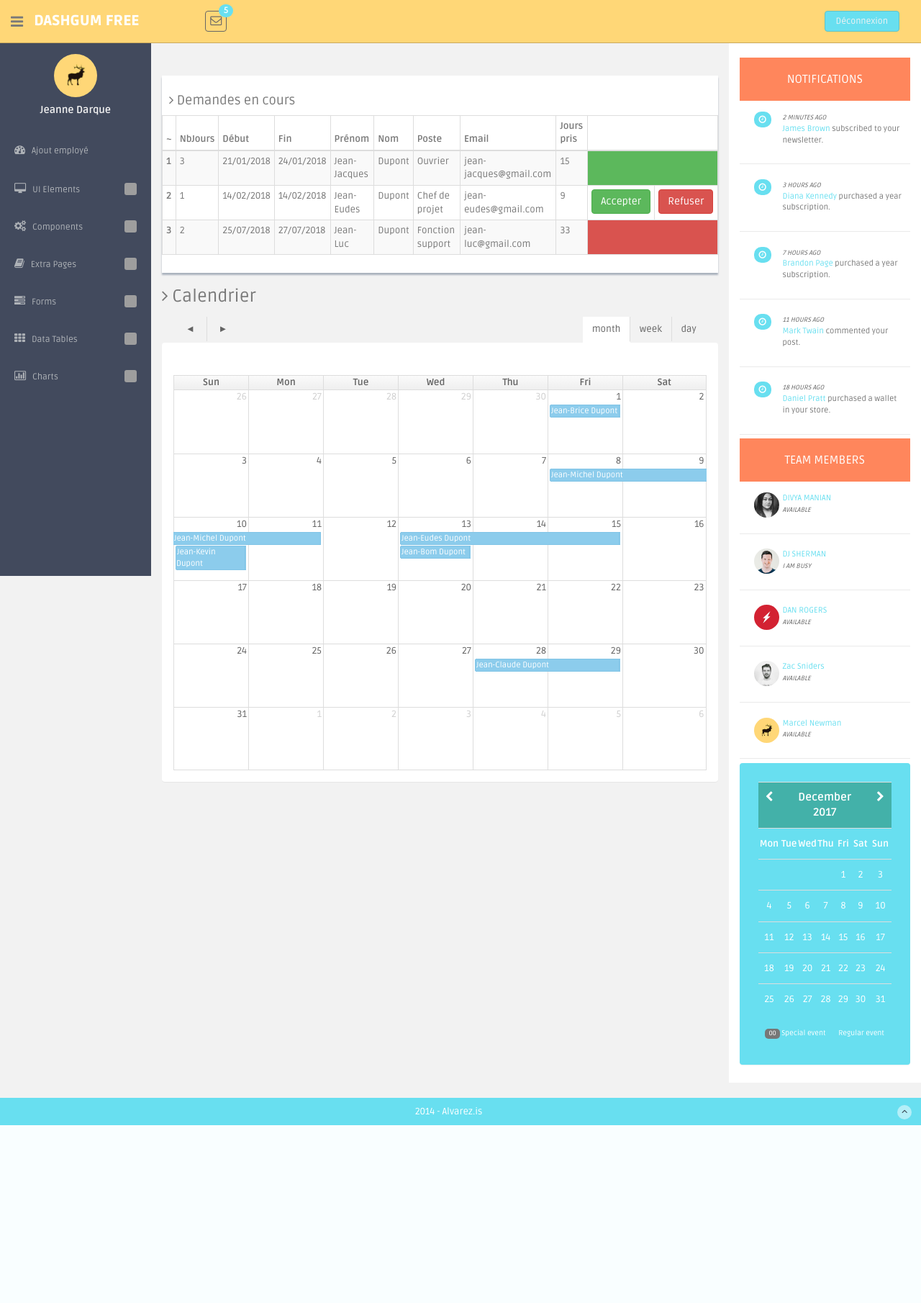
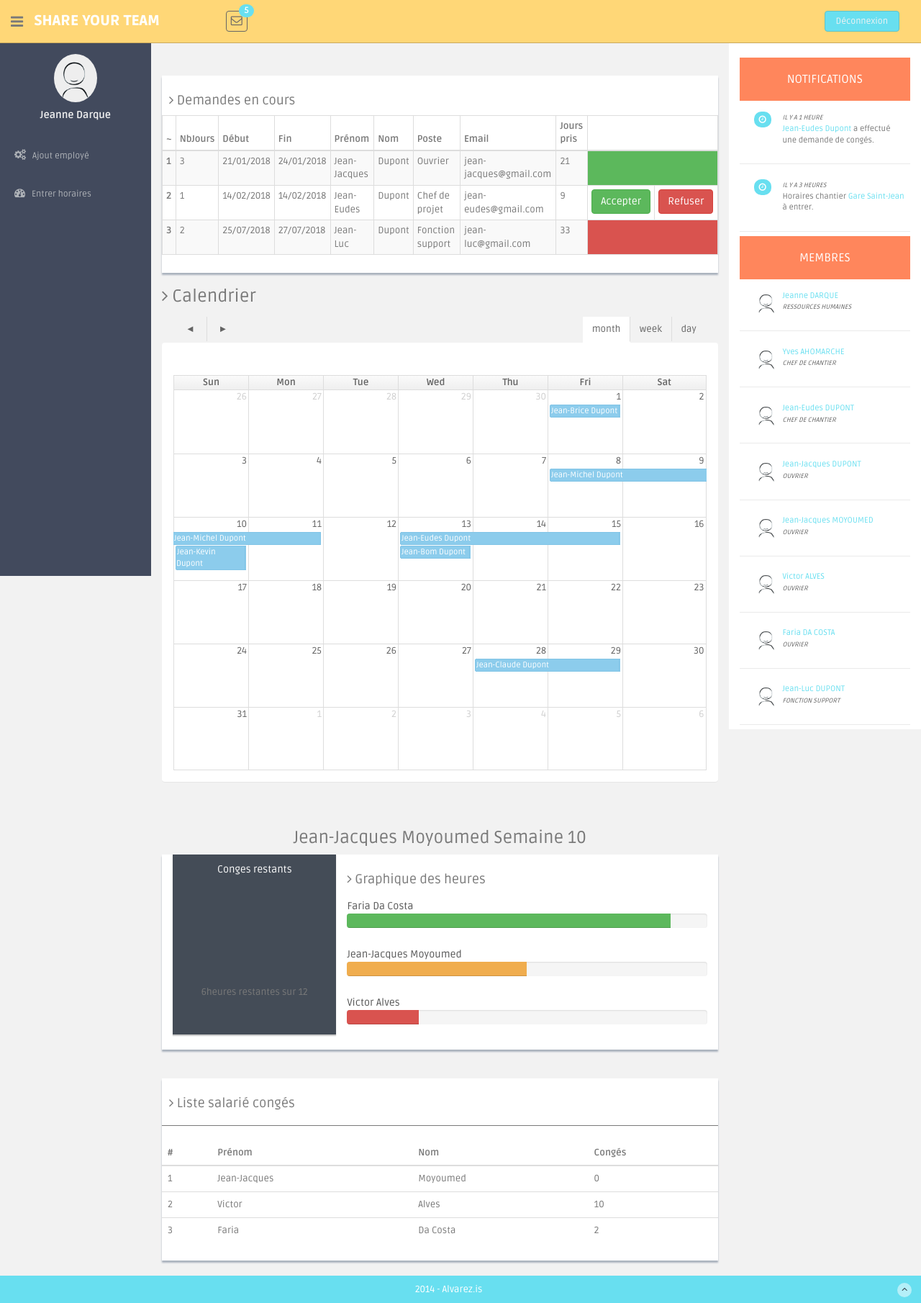
Before and after one commit to APRikube/projetCommunication, a PHP site: page /lndex.php in a window 1280 px wide. Shown: the whole page at 72% size. Before the commit the page ends 1563 px from the top, so only its background shows below. Run offline with PHP 8.4, Linux system fonts and the light colour scheme; grey boxes are pictures that could not be loaded.

Commit message:
C'EST PRESQUE FINI PUTAIN JE SUIS HEUREUX MES REVISIONS COMMENCENT3

```diff
--- a/lndex.php
+++ b/lndex.php
@@ -13,13 +13,13 @@
     <meta name="author" content="Dashboard">
     <meta name="keyword" content="Dashboard, Bootstrap, Admin, Template, Theme, Responsive, Fluid, Retina">
 
-    <title>DASHGUM - FREE Bootstrap Admin Template</title>
+    <title>Manage your team</title>
 
     <!-- Bootstrap core CSS -->
     <link href="assets/css/bootstrap.css" rel="stylesheet">
     <!--external css-->
     <link href="assets/font-awesome/css/font-awesome.css" rel="stylesheet"/>
-    <link href="assets/js/fullcalendar/bootstrap-fullcalendar.css" rel="stylesheet" />
+    <link href="assets/js/fullcalendar/bootstrap-fullcalendar.css" rel="stylesheet"/>
     <link rel="stylesheet" type="text/css" href="assets/css/zabuto_calendar.css">
     <link rel="stylesheet" type="text/css" href="assets/js/gritter/css/jquery.gritter.css"/>
     <link rel="stylesheet" type="text/css" href="assets/lineicons/style.css">
@@ -78,6 +78,34 @@
     </div>
 </div>
 
+<!-- modal -->
+<div aria-hidden="true" aria-labelledby="myModalLabel" role="dialog" tabindex="-1" id="modalEntrerHoraires"
+     class="modal fade">
+    <div class="modal-dialog">
+        <div class="modal-content">
+            <div class="modal-header">
+                <button type="button" class="close" data-dismiss="modal" aria-hidden="true">&times;</button>
+                <h4 class="modal-title">Formulaire ajout</h4>
+            </div>
+            <div class="modal-body">
+                <p>Nom</p>
+                <input type="text" name="inputNom" placeholder="Nom" autocomplete="off"
+                       class="form-control placeholder-no-fix">
+                <p style="padding-top: 10px">Heure début</p>
+                <input type="text" name="inputDebut" placeholder="Heure début" autocomplete="off"
+                       class="form-control placeholder-no-fix">
+                <p style="padding-top: 10px">Heure fin</p>
+                <input type="text" name="inputFin" placeholder="Heure fin" autocomplete="off"
+                       class="form-control placeholder-no-fix">
+            </div>
+            <div class="modal-footer">
+                <button data-dismiss="modal" class="btn btn-default" type="button">Annuler</button>
+                <button class="btn btn-theme" type="button">Envoyer</button>
+            </div>
+        </div>
+    </div>
+</div>
+
 <section id="container">
     <!-- **********************************************************************************************************************************************************
     TOP BAR CONTENT & NOTIFICATIONS
@@ -88,7 +116,7 @@
             <div class="fa fa-bars tooltips" data-placement="right" data-original-title="Toggle Navigation"></div>
         </div>
         <!--logo start-->
-        <a href="index.html" class="logo"><b>DASHGUM FREE</b></a>
+        <a href="index.html" class="logo"><b>SHARE YOUR TEAM</b></a>
         <!--logo end-->
         <div class="nav notify-row" id="top_menu">
             <!--  notification start -->
@@ -178,105 +206,21 @@
             <!-- sidebar menu start-->
             <ul class="sidebar-menu" id="nav-accordion">
 
-                <p class="centered"><a href="profile.html"><img src="assets/img/ui-sam.jpg" class="img-circle"
-                                                                width="60"></a></p>
+                <p class="centered"><a href="#"><img style="background-color: #eee" src="assets/img/imageProfil2.PNG" class="img-circle" width="60"></a></p>
                 <h5 class="centered">Jeanne Darque</h5>
 
                 <li class="mt">
                     <a data-toggle="modal" href="lndex.php#modalAjoutEmploye">
-                        <i class="fa fa-dashboard"></i>
+                        <i class="fa fa-cogs"></i>
                         <span>Ajout employé</span>
                     </a>
                 </li>
-
-                <!-- modal -->
-                <div aria-hidden="true" aria-labelledby="myModalLabel" role="dialog" tabindex="-1"
-                     id="modalAjoutEmploye" class="modal fade">
-                    <div class="modal-dialog">
-                        <div class="modal-content">
-                            <div class="modal-header">
-                                <button type="button" class="close" data-dismiss="modal" aria-hidden="true">&times;
-                                </button>
-                                <h4 class="modal-title">Mot de passe oublié ?</h4>
-                            </div>
-                            <div class="modal-body">
-                                <p>Entrez votre adresse e-mail ci-dessous pour réinitialiser votre mot de passe.</p>
-                                <input type="text" name="email" placeholder="Email" autocomplete="off"
-                                       class="form-control placeholder-no-fix">
-
-                            </div>
-                            <div class="modal-footer">
-                                <button data-dismiss="modal" class="btn btn-default" type="button">Annuler</button>
-                                <button class="btn btn-theme" type="button">Envoyer</button>
-                            </div>
-                        </div>
-                    </div>
-                </div>
-
-                <li class="sub-menu">
-                    <a href="javascript:;">
-                        <i class="fa fa-desktop"></i>
-                        <span>UI Elements</span>
+                <li>
+                    <a data-toggle="modal" href="lndex.php#modalEntrerHoraires">
+                        <i class="fa fa-dashboard"></i>
+                        <span>Entrer horaires</span>
                     </a>
-                    <ul class="sub">
-                        <li><a href="general.html">General</a></li>
-                        <li><a href="buttons.html">Buttons</a></li>
-                        <li><a href="panels.html">Panels</a></li>
-                    </ul>
                 </li>
-
-                <li class="sub-menu">
-                    <a href="javascript:;">
-                        <i class="fa fa-cogs"></i>
-                        <span>Components</span>
-                    </a>
-                    <ul class="sub">
-                        <li><a href="calendar.html">Calendar</a></li>
-                        <li><a href="gallery.html">Gallery</a></li>
-                        <li><a href="todo_list.html">Todo List</a></li>
-                    </ul>
-                </li>
-                <li class="sub-menu">
-                    <a href="javascript:;">
-                        <i class="fa fa-book"></i>
-                        <span>Extra Pages</span>
-                    </a>
-                    <ul class="sub">
-                        <li><a href="blank.html">Blank Page</a></li>
-                        <li><a href="login.html">Login</a></li>
-                        <li><a href="lock_screen.html">Lock Screen</a></li>
-                    </ul>
-                </li>
-                <li class="sub-menu">
-                    <a href="javascript:;">
-                        <i class="fa fa-tasks"></i>
-                        <span>Forms</span>
-                    </a>
-                    <ul class="sub">
-                        <li><a href="form_component.html">Form Components</a></li>
-                    </ul>
-                </li>
-                <li class="sub-menu">
-                    <a href="javascript:;">
-                        <i class="fa fa-th"></i>
-                        <span>Data Tables</span>
-                    </a>
-                    <ul class="sub">
-                        <li><a href="basic_table.html">Basic Table</a></li>
-                        <li><a href="responsive_table.html">Responsive Table</a></li>
-                    </ul>
-                </li>
-                <li class="sub-menu">
-                    <a href="javascript:;">
-                        <i class=" fa fa-bar-chart-o"></i>
-                        <span>Charts</span>
-                    </a>
-                    <ul class="sub">
-                        <li><a href="morris.html">Morris</a></li>
-                        <li><a href="chartjs.html">Chartjs</a></li>
-                    </ul>
-                </li>
-
             </ul>
             <!-- sidebar menu end-->
         </div>
@@ -323,7 +267,7 @@
                                             <td class="numeric" data-title="Nom">Dupont</td>
                                             <td class="numeric" data-title="Poste">Ouvrier</td>
                                             <td class="numeric" data-title="Email">jean-jacques@gmail.com</td>
-                                            <td class="numeric" data-title="jours pris">15</td>
+                                            <td class="numeric" data-title="jours pris">21</td>
                                             <td class="numeric" colspan="2" style="background-color: #5cb85c"></td>
                                         </tr>
                                         <tr>
@@ -374,6 +318,103 @@
                         </aside>
                     </div>
 
+                    <div class="row mt">
+                        <div class="col-lg-12">
+                            <!-- TWITTER PANEL -->
+
+                            <h3 style="text-align: center">Jean-Jacques Moyoumed Semaine 10</h3>
+                            <div class="col-md-4 mb">
+                                <div class="darkblue-panel pn">
+                                    <div class="darkblue-header">
+                                        <h5>Conges restants</h5>
+                                    </div>
+                                    <canvas id="serverstatus" height="120" width="120"></canvas>
+                                    <script>
+                                        var doughnutData = [
+                                            {
+                                                value: 6,
+                                                color: "#68dff0"
+                                            },
+                                            {
+                                                value: 12,
+                                                color: "#444c57"
+                                            }
+                                        ];
+                                        var myDoughnut = new Chart(document.getElementById("serverstatus").getContext("2d")).Doughnut(doughnutData);
+                                    </script>
+                                    <p>6heures restantes sur 12</p>
+                                </div>
+                                <! -- /darkblue panel -->
+                            </div>
+                            <!-- /col-md-4 -->
+
+                            <div class="showback">
+                                <h4><i class="fa fa-angle-right"></i> Graphique des heures</h4>
+                                <output>Faria Da Costa</output>
+                                <div class="progress">
+                                    <div class="progress-bar progress-bar-success" role="progressbar" aria-valuenow="90"
+                                         aria-valuemin="0" aria-valuemax="100" style="width: 90%">
+                                        <span class="sr-only">90% Complete (success)</span>
+                                    </div>
+                                </div>
+                                <output>Jean-Jacques Moyoumed</output>
+                                <div class="progress">
+                                    <div class="progress-bar progress-bar-warning" role="progressbar" aria-valuenow="50"
+                                         aria-valuemin="0" aria-valuemax="100" style="width: 50%">
+                                        <span class="sr-only">50% Complete (warning)</span>
+                                    </div>
+                                </div>
+                                <output>Victor Alves</output>
+                                <div class="progress">
+                                    <div class="progress-bar progress-bar-danger" role="progressbar" aria-valuenow="20"
+                                         aria-valuemin="0" aria-valuemax="100" style="width: 20%">
+                                        <span class="sr-only">20% Complete</span>
+                                    </div>
+                                </div>
+                            </div>
+                        </div><!--/showback -->
+                    </div>
+
+                    <div class="row mt">
+
+                        <div class="col-md-12">
+                            <div class="content-panel">
+                                <h4><i class="fa fa-angle-right"></i> Liste salarié congés</h4>
+                                <hr>
+                                <table class="table">
+                                    <thead>
+                                    <tr>
+                                        <th>#</th>
+                                        <th>Prénom</th>
+                                        <th>Nom</th>
+                                        <th>Congés</th>
+                                    </tr>
+                                    </thead>
+                                    <tbody>
+                                    <tr>
+                                        <td>1</td>
+                                        <td>Jean-Jacques</td>
+                                        <td>Moyoumed</td>
+                                        <td>0</td>
+                                    </tr>
+                                    <tr>
+                                        <td>2</td>
+                                        <td>Victor</td>
+                                        <td>Alves</td>
+                                        <td>10</td>
+                                    </tr>
+                                    <tr>
+                                        <td>3</td>
+                                        <td>Faria</td>
+                                        <td>Da Costa</td>
+                                        <td>2</td>
+                                    </tr>
+                                    </tbody>
+                                </table>
+                            </div>
+                            <! --/content-panel -->
+                        </div><!-- /col-md-12 -->
+                    </div>
 
                 </div><!-- /col-lg-9 END SECTION MIDDLE -->
 
@@ -393,138 +434,113 @@
                         </div>
                         <div class="details">
                             <p>
-                                <muted>2 Minutes Ago</muted>
+                                <muted>Il y a 1 heure</muted>
                                 <br/>
-                                <a href="#">James Brown</a> subscribed to your newsletter.<br/>
+                                <a href="#">Jean-Eudes Dupont</a> a effectué une demande de congés.<br/>
                             </p>
                         </div>
                     </div>
-                    <!-- Second Action -->
                     <div class="desc">
                         <div class="thumb">
                             <span class="badge bg-theme"><i class="fa fa-clock-o"></i></span>
                         </div>
                         <div class="details">
                             <p>
-                                <muted>3 Hours Ago</muted>
+                                <muted>Il y a 3 heures</muted>
                                 <br/>
-                                <a href="#">Diana Kennedy</a> purchased a year subscription.<br/>
-                            </p>
-                        </div>
-                    </div>
-                    <!-- Third Action -->
-                    <div class="desc">
-                        <div class="thumb">
-                            <span class="badge bg-theme"><i class="fa fa-clock-o"></i></span>
-                        </div>
-                        <div class="details">
-                            <p>
-                                <muted>7 Hours Ago</muted>
-                                <br/>
-                                <a href="#">Brandon Page</a> purchased a year subscription.<br/>
-                            </p>
-                        </div>
-                    </div>
-                    <!-- Fourth Action -->
-                    <div class="desc">
-                        <div class="thumb">
-                            <span class="badge bg-theme"><i class="fa fa-clock-o"></i></span>
-                        </div>
-                        <div class="details">
-                            <p>
-                                <muted>11 Hours Ago</muted>
-                                <br/>
-                                <a href="#">Mark Twain</a> commented your post.<br/>
-                            </p>
-                        </div>
-                    </div>
-                    <!-- Fifth Action -->
-                    <div class="desc">
-                        <div class="thumb">
-                            <span class="badge bg-theme"><i class="fa fa-clock-o"></i></span>
-                        </div>
-                        <div class="details">
-                            <p>
-                                <muted>18 Hours Ago</muted>
-                                <br/>
-                                <a href="#">Daniel Pratt</a> purchased a wallet in your store.<br/>
+                                Horaires chantier<a href="#"> Gare Saint-Jean</a> à entrer.<br/>
                             </p>
                         </div>
                     </div>
 
+
                     <!-- USERS ONLINE SECTION -->
-                    <h3>TEAM MEMBERS</h3>
+                    <h3>MEMBRES</h3>
                     <!-- First Member -->
                     <div class="desc">
                         <div class="thumb">
-                            <img class="img-circle" src="assets/img/ui-divya.jpg" width="35px" height="35px" align="">
+                            <img class="img-circle" src="assets/img/imageProfil2.PNG" width="35px" height="35px" align="">
                         </div>
                         <div class="details">
-                            <p><a href="#">DIVYA MANIAN</a><br/>
-                                <muted>Available</muted>
+                            <p><a href="#">Jeanne DARQUE</a><br/>
+                                <muted>Ressources Humaines</muted>
                             </p>
                         </div>
                     </div>
                     <!-- Second Member -->
                     <div class="desc">
                         <div class="thumb">
-                            <img class="img-circle" src="assets/img/ui-sherman.jpg" width="35px" height="35px" align="">
+                            <img class="img-circle" src="assets/img/imageProfil2.PNG" width="35px" height="35px" align="">
                         </div>
                         <div class="details">
-                            <p><a href="#">DJ SHERMAN</a><br/>
-                                <muted>I am Busy</muted>
+                            <p><a href="#">Yves AHOMARCHE</a><br/>
+                                <muted>Chef de chantier</muted>
                             </p>
                         </div>
                     </div>
                     <!-- Third Member -->
                     <div class="desc">
                         <div class="thumb">
-                            <img class="img-circle" src="assets/img/ui-danro.jpg" width="35px" height="35px" align="">
+                            <img class="img-circle" src="assets/img/imageProfil2.PNG" width="35px" height="35px" align="">
                         </div>
                         <div class="details">
-                            <p><a href="#">DAN ROGERS</a><br/>
-                                <muted>Available</muted>
+                            <p><a href="#">Jean-Eudes DUPONT</a><br/>
+                                <muted>Chef de chantier</muted>
                             </p>
                         </div>
                     </div>
                     <!-- Fourth Member -->
                     <div class="desc">
                         <div class="thumb">
-                            <img class="img-circle" src="assets/img/ui-zac.jpg" width="35px" height="35px" align="">
+                            <img class="img-circle" src="assets/img/imageProfil2.PNG" width="35px" height="35px" align="">
                         </div>
                         <div class="details">
-                            <p><a href="#">Zac Sniders</a><br/>
-                                <muted>Available</muted>
+                            <p><a href="#">Jean-Jacques DUPONT</a><br/>
+                                <muted>Ouvrier</muted>
                             </p>
                         </div>
                     </div>
                     <!-- Fifth Member -->
                     <div class="desc">
                         <div class="thumb">
-                            <img class="img-circle" src="assets/img/ui-sam.jpg" width="35px" height="35px" align="">
+                            <img class="img-circle" src="assets/img/imageProfil2.PNG" width="35px" height="35px" align="">
                         </div>
                         <div class="details">
-                            <p><a href="#">Marcel Newman</a><br/>
-                                <muted>Available</muted>
+                            <p><a href="#">Jean-Jacques MOYOUMED</a><br/>
+                                <muted>Ouvrier</muted>
                             </p>
                         </div>
                     </div>
-
-                    <!-- CALENDAR-->
-                    <div id="calendar" class="mb">
-                        <div class="panel green-panel no-margin">
-                            <div class="panel-body">
-                                <div id="date-popover" class="popover top"
-                                     style="cursor: pointer; disadding: block; margin-left: 33%; margin-top: -50px; width: 175px;">
-                                    <div class="arrow"></div>
-                                    <h3 class="popover-title" style="disadding: none;"></h3>
-                                    <div id="date-popover-content" class="popover-content"></div>
-                                </div>
-                                <div id="my-calendar"></div>
-                            </div>
+                    <div class="desc">
+                        <div class="thumb">
+                            <img class="img-circle" src="assets/img/imageProfil2.PNG" width="35px" height="35px" align="">
                         </div>
-                    </div><!-- / calendar -->
-
+                        <div class="details">
+                            <p><a href="#">Victor ALVES</a><br/>
+                                <muted>Ouvrier</muted>
+                            </p>
+                        </div>
+                    </div>
+                    <div class="desc">
+                        <div class="thumb">
+                            <img class="img-circle" src="assets/img/imageProfil2.PNG" width="35px" height="35px" align="">
+                        </div>
+                        <div class="details">
+                            <p><a href="#">Faria DA COSTA</a><br/>
+                                <muted>Ouvrier</muted>
+                            </p>
+                        </div>
+                    </div>
+                    <div class="desc">
+                        <div class="thumb">
+                            <img class="img-circle" src="assets/img/imageProfil2.PNG" width="35px" height="35px" align="">
+                        </div>
+                        <div class="details">
+                            <p><a href="#">Jean-Luc DUPONT</a><br/>
+                                <muted>Fonction support</muted>
+                            </p>
+                        </div>
+                    </div>
                 </div><!-- /col-lg-3 -->
             </div>
             <! --/row -->
```
